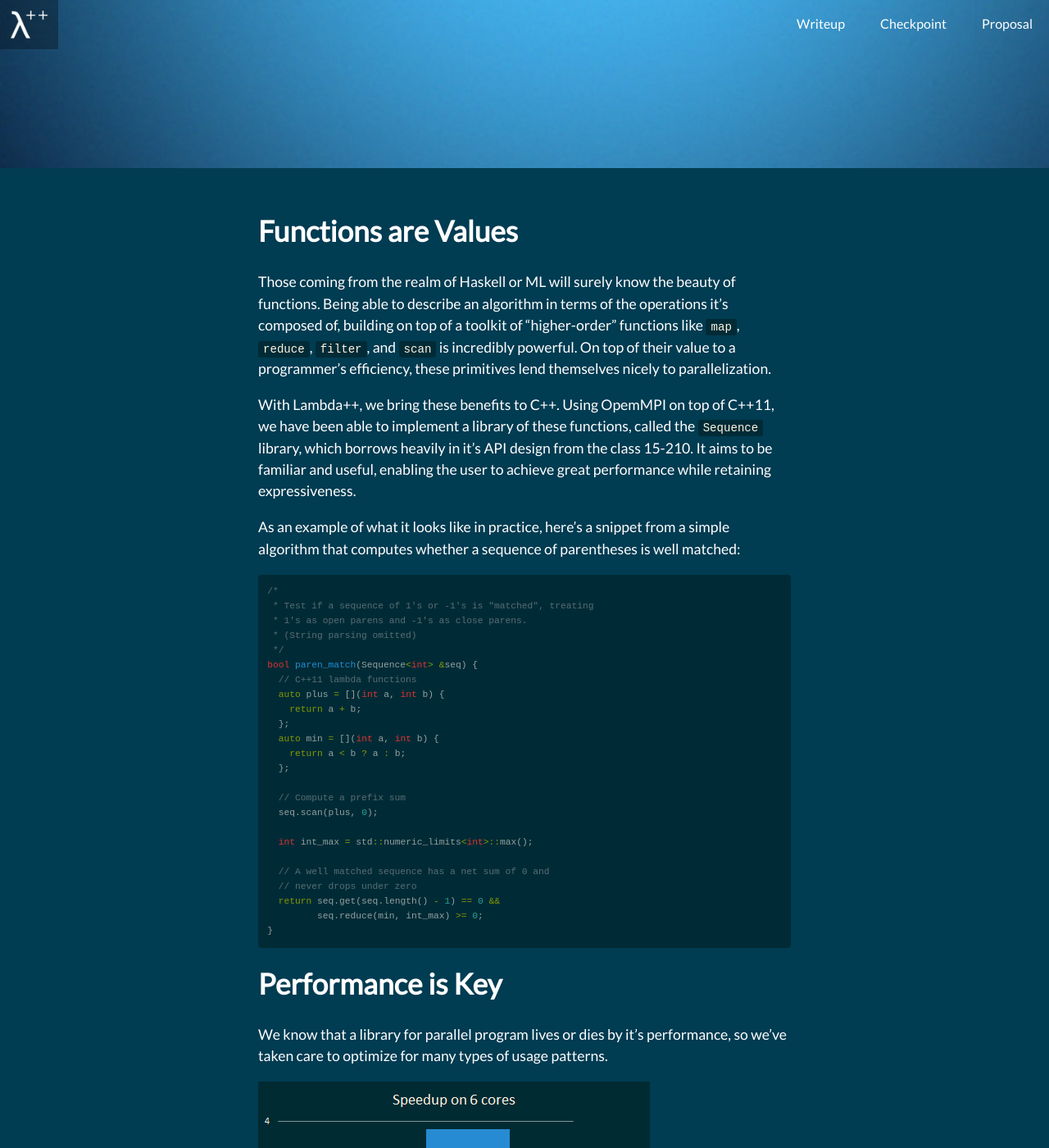
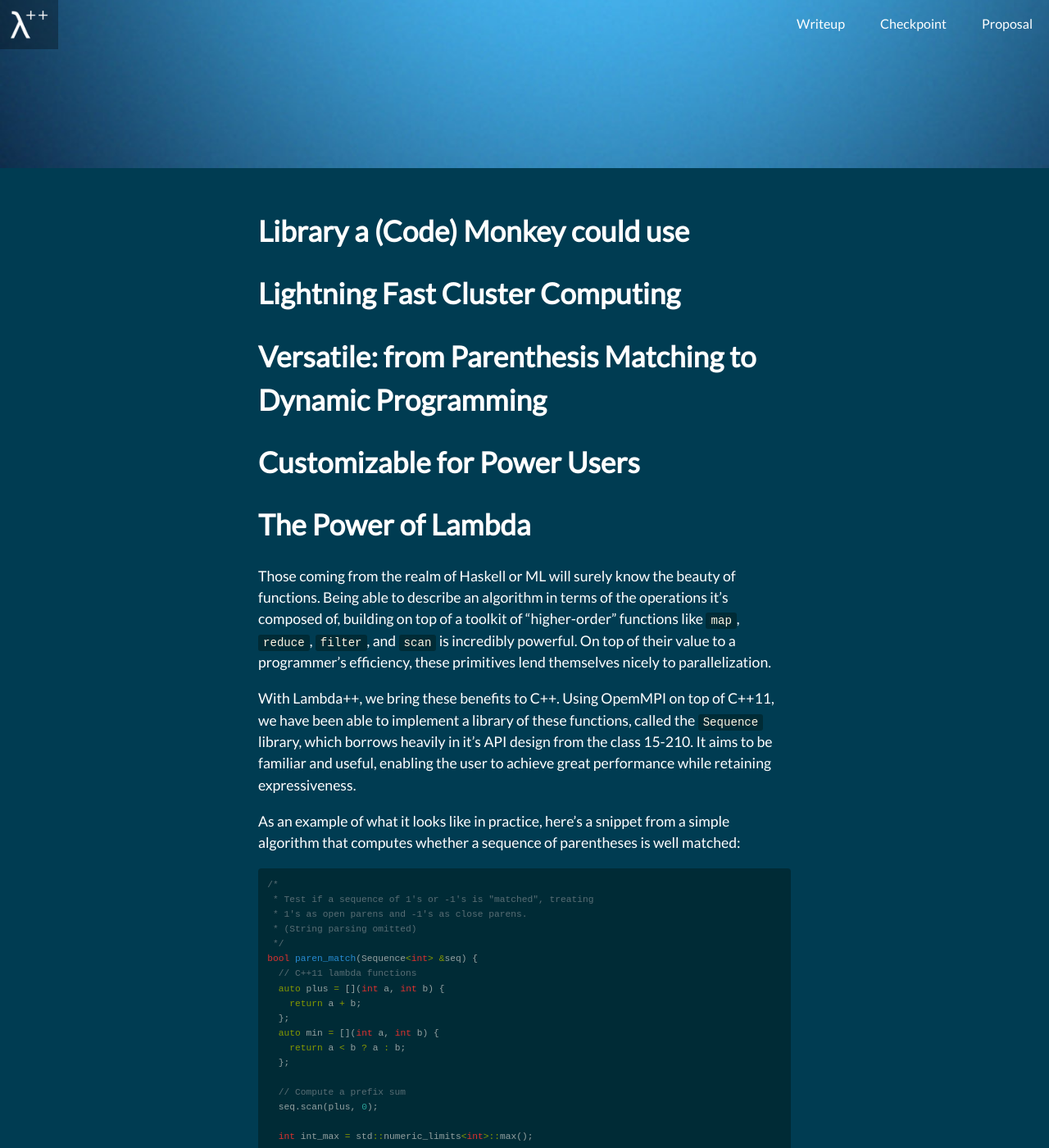
Before and after one commit to AnanyaKumar/lambda-plus-plus, a Jekyll site: the page built from index.md, in a window 1280 px wide and 1400 px high, scrolled down 695 px. Shown: the whole window at 82% size. Built offline with Jekyll 4.4.1, drawn with Linux system fonts in a browser that asks for light colours; nearby versions of some CDN libraries; Markdown is read by kramdown in place of the engine named in the settings; some of the changed text lies outside the part shown.

Commit message:
new organization

````diff
--- a/index.md
+++ b/index.md
@@ -2,7 +2,23 @@
 layout: landing
 ---
 
-# Functions are Values
+# Library a (Code) Monkey could use
+
+
+
+# Lightning Fast Cluster Computing
+
+
+
+# Versatile: from Parenthesis Matching to Dynamic Programming
+
+
+
+# Customizable for Power Users
+
+
+
+# The Power of Lambda
 
 Those coming from the realm of Haskell or ML will surely know the beauty of
 functions. Being able to describe an algorithm in terms of the operations it's
@@ -48,7 +64,7 @@ bool paren_match(Sequence<int> &seq) {
 ```
 
 
-# Performance is Key
+# Some (very preliminary) Results
 
 We know that a library for parallel program lives or dies by it's performance,
 so we've taken care to optimize for many types of usage patterns.
````
